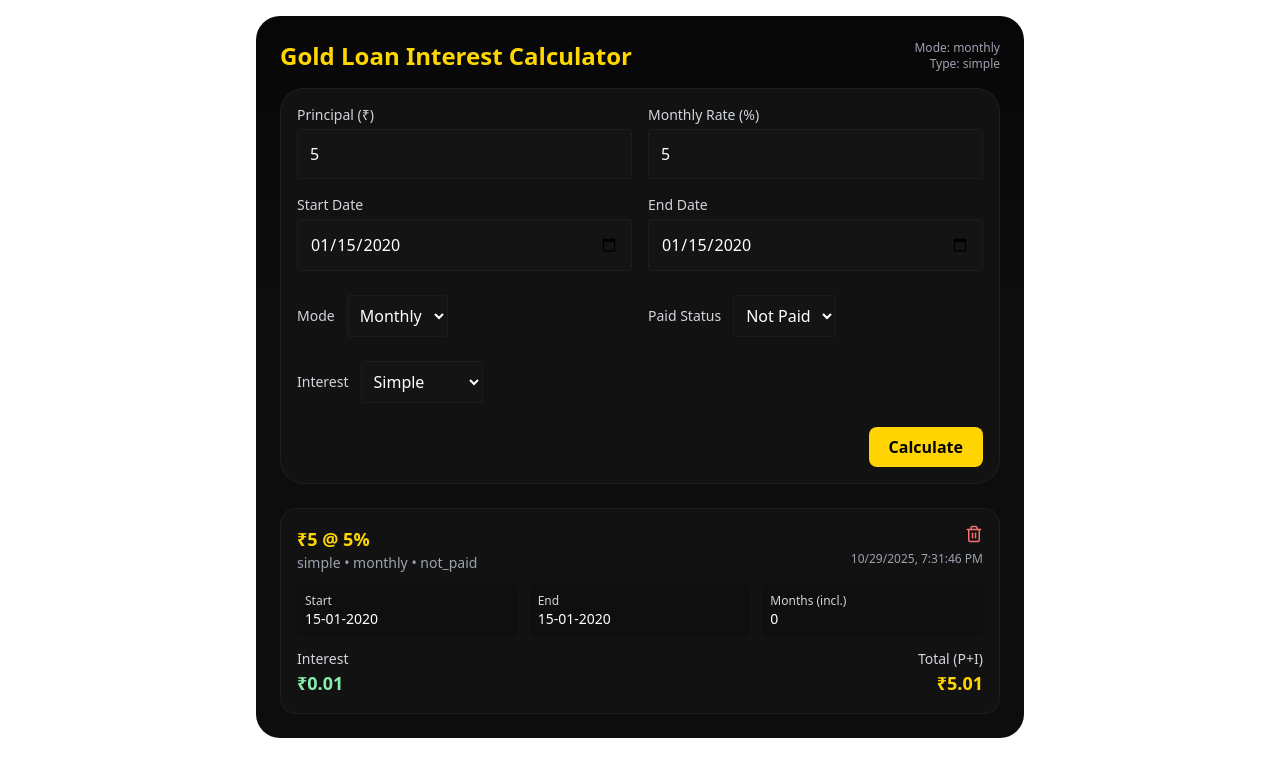
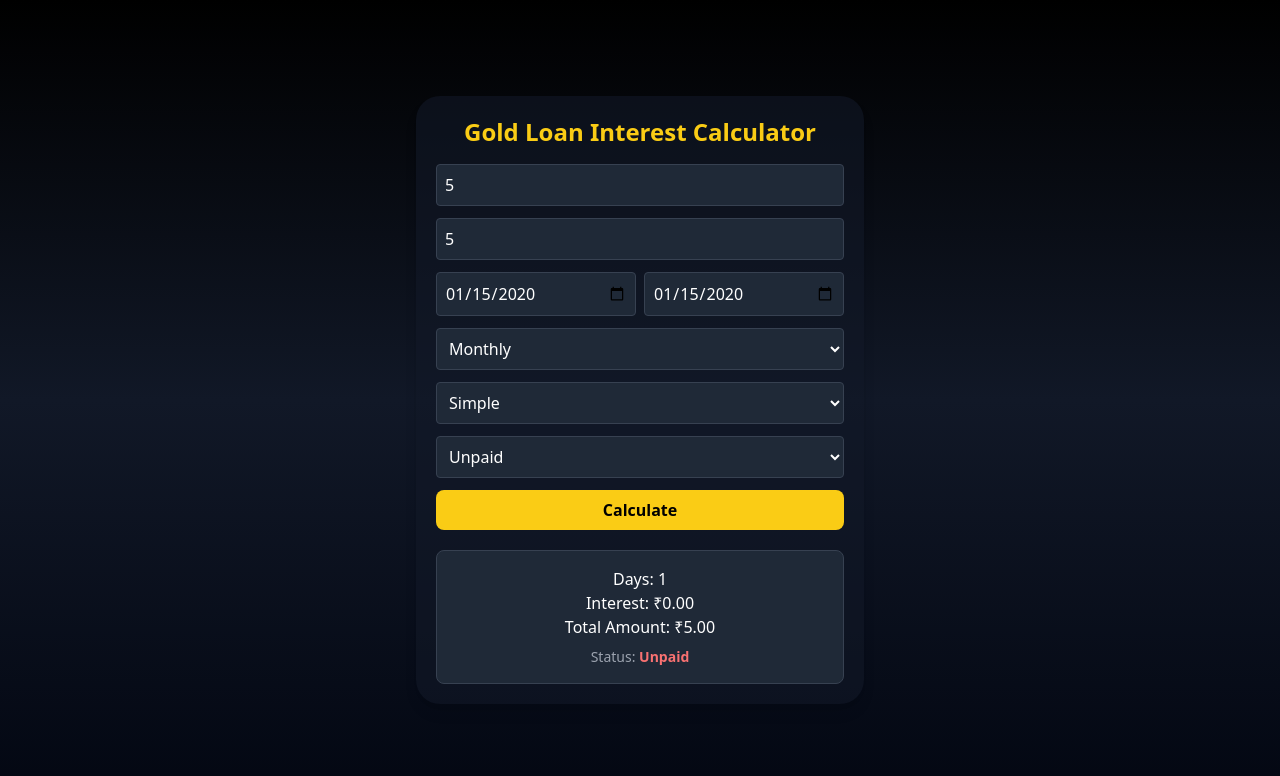
Before and after one commit to VamsikrishnaA/Interest_calculator, a React (Vite) app: page / in a window 1280 px wide. Both pictures are taken after typing "5", "5", "2020-01-15", "2020-01-15" into the empty fields and a click on the button "Calculate". Shown: the top 776 px of the page. Built offline with nearby package versions, Linux system fonts and the light colour scheme.

Commit message:
Update with auto refresh option

```diff
--- a/src/components/InterestCalculator.jsx
+++ b/src/components/InterestCalculator.jsx
@@ -1,374 +1,174 @@
-import React, { useEffect, useState } from "react";
-import { motion, AnimatePresence } from "framer-motion";
-import { Trash2 } from "lucide-react";
+import React, { useState, useEffect } from "react";
 
-/**
- * FINAL VERSION with "Paid / Not Paid" for Monthly Mode
- * - Dark-Gold Animated UI
- * - Inclusive day count
- * - Monthly half-month logic
- * - Compound interest every 12 months or 365 days
- * - If "Paid" → subtract first month interest
- */
-
-export default function InterestCalculator() {
+const InterestCalculator = () => {
   const [principal, setPrincipal] = useState("");
-  const [monthlyRate, setMonthlyRate] = useState("");
+  const [rate, setRate] = useState("");
   const [startDate, setStartDate] = useState("");
   const [endDate, setEndDate] = useState("");
-  const [mode, setMode] = useState("monthly");
-  const [interestType, setInterestType] = useState("simple");
-  const [paidStatus, setPaidStatus] = useState("not_paid");
-  const [results, setResults] = useState([]);
+  const [mode, setMode] = useState("Monthly");
+  const [interestType, setInterestType] = useState("Simple");
+  const [result, setResult] = useState(null);
+  const [paidStatus, setPaidStatus] = useState("Unpaid");
 
+  // ✅ Auto-refresh when new version detected
   useEffect(() => {
-    try {
-      const raw = localStorage.getItem("goldcalc_history");
-      if (raw) setResults(JSON.parse(raw));
-    } catch {}
+    const checkForUpdate = async () => {
+      try {
+        const response = await fetch(window.location.href, { cache: "no-store" });
+        const newHtml = await response.text();
+        const currentHtml = document.documentElement.innerHTML;
+
+        if (newHtml && !newHtml.includes(currentHtml.slice(0, 200))) {
+          console.log("🔁 New version detected — reloading...");
+          alert("🔄 New update found! Refreshing...");
+          window.location.reload(true);
+        }
+      } catch (error) {
+        console.log("⚠️ Update check failed:", error);
+      }
+    };
+
+    checkForUpdate();
   }, []);
 
-  useEffect(() => {
-    try {
-      localStorage.setItem("goldcalc_history", JSON.stringify(results));
-    } catch {}
-  }, [results]);
-
-  function inclusiveDaysBetween(startISO, endISO) {
-    const s = new Date(startISO + "T00:00:00");
-    const e = new Date(endISO + "T00:00:00");
-    return Math.floor((e - s) / (1000 * 60 * 60 * 24)) + 1;
-  }
-
-  function getMonthsCount(startISO, endISO) {
-    const start = new Date(startISO + "T00:00:00");
-    const end = new Date(endISO + "T00:00:00");
-    if (end < start) return { error: "invalid-range" };
-
-    function addOneMonth(d) {
-      const y = d.getFullYear();
-      const m = d.getMonth();
-      const day = d.getDate();
-      const next = new Date(y, m + 1, day);
-      if (next.getDate() !== day) next.setDate(0);
-      return next;
-    }
-
-    let cursor = new Date(start.getTime());
-    let fullMonths = 0;
-    while (true) {
-      const nx = addOneMonth(cursor);
-      if (nx <= end) {
-        fullMonths += 1;
-        cursor = nx;
-      } else break;
-    }
-
-    const daysCovered = Math.floor((cursor - start) / (1000 * 60 * 60 * 24));
-    const totalInclusive = inclusiveDaysBetween(startISO, endISO);
-    const remainingDays = totalInclusive - daysCovered;
-
-    let monthsCount = fullMonths;
-    let partialRule = "days";
-    if (remainingDays < 6) partialRule = "days";
-    else if (remainingDays >= 6 && remainingDays <= 16) {
-      monthsCount += 0.5;
-      partialRule = "half";
-    } else {
-      monthsCount += 1;
-      partialRule = "full";
-    }
-
-    return { fullMonths, remainingDays, totalInclusive, monthsCount, partialRule };
-  }
-
-  function round(n, digits = 2) {
-    const m = Math.pow(10, digits);
-    return Math.round(n * m) / m;
-  }
-
-  function calculate() {
-    if (!principal || !monthlyRate || !startDate || !endDate) {
-      alert("Please fill all fields");
+  // ✅ Interest Calculation
+  const calculateInterest = () => {
+    if (!principal || !rate || !startDate || !endDate) {
+      alert("Please fill all fields!");
       return;
     }
 
-    const P = Number(principal);
-    const rMonthly = Number(monthlyRate);
-    if (isNaN(P) || P <= 0 || isNaN(rMonthly) || rMonthly <= 0) {
-      alert("Enter valid inputs");
-      return;
-    }
-
-    const totalDays = inclusiveDaysBetween(startDate, endDate);
-    const monthsInfo = getMonthsCount(startDate, endDate);
+    const p = parseFloat(principal);
+    const r = parseFloat(rate);
+    const start = new Date(startDate);
+    const end = new Date(endDate);
+    const days =
+      Math.floor((end - start) / (1000 * 60 * 60 * 24)) + 1; // inclusive days
 
     let interest = 0;
-    let total = 0;
-    let extra = {};
 
-    // ---------------- SIMPLE INTEREST ----------------
-    if (interestType === "simple") {
-      if (mode === "daily") {
-        const dailyRate = rMonthly / 30 / 100;
-        interest = P * dailyRate * totalDays;
-        total = P + interest;
-        extra = { totalDays };
-      } else {
-        if (monthsInfo.partialRule === "days") {
-          const dailyRate = rMonthly / 30 / 100;
-          const dayInterest = P * dailyRate * monthsInfo.remainingDays;
-          const monthsInterest = P * (rMonthly / 100) * monthsInfo.fullMonths;
-          interest = monthsInterest + dayInterest;
-        } else {
-          interest = P * (rMonthly / 100) * monthsInfo.monthsCount;
-        }
+    if (mode === "Monthly") {
+      // Partial month logic
+      let months = Math.floor(days / 30);
+      const remainingDays = days % 30;
 
-        // 🟢 Subtract first month if "Paid"
-        if (paidStatus === "paid" && monthsInfo.monthsCount >= 1) {
-          const firstMonthInterest = P * (rMonthly / 100);
-          interest -= firstMonthInterest;
-        }
+      if (remainingDays >= 6 && remainingDays <= 16) months += 0.5;
+      else if (remainingDays > 16) months += 1;
 
-        total = P + interest;
-        extra = monthsInfo;
+      if (interestType === "Simple") {
+        interest = (p * r * months) / 100;
       }
-
-      // ---------------- COMPOUND INTEREST ----------------
-    } else {
-      if (mode === "daily") {
-        const dailyRate = rMonthly / 30 / 100;
-        let remaining = totalDays;
-        let currentPrincipal = P;
-        let totalInterestAccum = 0;
-        while (remaining >= 365) {
-          const blockInterest = currentPrincipal * dailyRate * 365;
-          totalInterestAccum += blockInterest;
-          currentPrincipal += blockInterest;
-          remaining -= 365;
-        }
-        if (remaining > 0) {
-          const remInterest = currentPrincipal * dailyRate * remaining;
-          totalInterestAccum += remInterest;
-        }
-        interest = totalInterestAccum;
-        total = P + interest;
-        extra = { totalDays };
-      } else {
-        let monthsRemaining = monthsInfo.monthsCount;
-        let currentPrincipal = P;
-        let totalInterestAccum = 0;
-        while (monthsRemaining >= 12) {
-          const blockInterest = currentPrincipal * (rMonthly / 100) * 12;
-          totalInterestAccum += blockInterest;
-          currentPrincipal += blockInterest;
-          monthsRemaining -= 12;
-        }
-        if (monthsRemaining > 0) {
-          const remInterest = currentPrincipal * (rMonthly / 100) * monthsRemaining;
-          totalInterestAccum += remInterest;
-        }
-        interest = totalInterestAccum;
-
-        // 🟢 Subtract first month if "Paid"
-        if (paidStatus === "paid" && monthsInfo.monthsCount >= 1) {
-          const firstMonthInterest = P * (rMonthly / 100);
-          interest -= firstMonthInterest;
-        }
-
-        total = P + interest;
-        extra = monthsInfo;
+    } else if (mode === "Daily") {
+      const dailyRate = r / 30;
+      if (interestType === "Simple") {
+        interest = (p * dailyRate * days) / 100;
       }
     }
 
-    const entry = {
-      id: Date.now(),
-      principal: round(P),
-      monthlyRate: rMonthly,
-      startDate,
-      endDate,
-      mode,
-      interestType,
-      paidStatus,
-      interest: round(interest),
-      total: round(total),
-      ...extra,
-    };
-
-    setResults((prev) => [entry, ...prev]);
-  }
-
-  function deleteEntry(id) {
-    setResults((prev) => prev.filter((r) => r.id !== id));
-  }
-
-  const formVariant = {
-    hidden: { opacity: 0, y: -18 },
-    visible: { opacity: 1, y: 0, transition: { duration: 0.45 } },
+    const total = p + interest;
+    setResult({
+      principal: p,
+      rate: r,
+      days,
+      interest: interest.toFixed(2),
+      total: total.toFixed(2),
+    });
   };
-  const cardVariant = (i) => ({
-    hidden: { opacity: 0, y: 18, scale: 0.98 },
-    visible: {
-      opacity: 1,
-      y: 0,
-      scale: 1,
-      transition: { delay: i * 0.07, type: "spring", stiffness: 120, damping: 14 },
-    },
-    exit: { opacity: 0, y: -12, transition: { duration: 0.25 } },
-  });
 
   return (
-    <div style={{ minHeight: "100vh" }} className="flex items-start justify-center p-4">
-      <style>{`
-        .gold-shimmer { background: linear-gradient(180deg, #070707 0%, #0d0d0d 40%); position: relative; overflow: hidden; }
-        .gold-shimmer::before {
-          content: ""; position: absolute; left: -40%; top: -30%; width: 180%; height: 160%;
-          background: radial-gradient(50% 50% at 50% 50%, rgba(255,208,96,0.06), rgba(255,209,96,0.02) 20%, transparent 40%),
-          linear-gradient(90deg, rgba(255,215,64,0.02), rgba(255,215,64,0.04), rgba(255,215,64,0.02));
-          transform: rotate(-25deg); animation: shimmerMove 9s linear infinite; pointer-events: none;
-        }
-        @keyframes shimmerMove {
-          0% { transform: translateX(-100%) rotate(-25deg); opacity: 0.7; }
-          50% { transform: translateX(0%) rotate(-25deg); opacity: 1; }
-          100% { transform: translateX(100%) rotate(-25deg); opacity: 0.7; }
-        }
-        .btn-gold { background: #ffd400; color: #000; font-weight: 700; }
-        .card-glow:hover { box-shadow: 0 10px 30px rgba(255, 208, 96, 0.06), 0 2px 8px rgba(0,0,0,0.6); transform: translateY(-4px); }
-        .gold-text { color: #FFD700; }
-        .panel { background: #121212; border: 1px solid rgba(255,215,64,0.06); }
-        .input-dark { background: #141414; color: #fff; border: 1px solid rgba(255,255,255,0.04); }
-      `}</style>
+    <div className="flex flex-col items-center justify-center min-h-screen bg-gradient-to-b from-black via-gray-900 to-gray-950 text-white p-4">
+      <div className="w-full max-w-md bg-gray-900 bg-opacity-60 rounded-2xl p-5 shadow-lg transition-all duration-500">
+        <h2 className="text-2xl font-bold text-yellow-400 mb-4 text-center">
+          Gold Loan Interest Calculator
+        </h2>
 
-      <div className="w-full max-w-3xl gold-shimmer rounded-2xl p-6">
-        <motion.div variants={formVariant} initial="hidden" animate="visible">
-          <div className="flex items-center justify-between mb-4">
-            <h1 className="text-2xl font-bold gold-text">Gold Loan Interest Calculator</h1>
-            <div className="text-right text-xs text-gray-400">
-              <div>Mode: {mode}</div>
-              <div>Type: {interestType}</div>
-            </div>
+        <div className="space-y-3">
+          <input
+            type="number"
+            placeholder="Principal (₹)"
+            value={principal}
+            onChange={(e) => setPrincipal(e.target.value)}
+            className="w-full p-2 rounded bg-gray-800 text-white border border-gray-700 focus:outline-none focus:ring-2 focus:ring-yellow-400"
+          />
+
+          <input
+            type="number"
+            placeholder="Monthly Rate (%)"
+            value={rate}
+            onChange={(e) => setRate(e.target.value)}
+            className="w-full p-2 rounded bg-gray-800 text-white border border-gray-700 focus:outline-none focus:ring-2 focus:ring-yellow-400"
+          />
+
+          <div className="flex gap-2">
+            <input
+              type="date"
+              value={startDate}
+              onChange={(e) => setStartDate(e.target.value)}
+              className="w-1/2 p-2 rounded bg-gray-800 border border-gray-700"
+            />
+            <input
+              type="date"
+              value={endDate}
+              onChange={(e) => setEndDate(e.target.value)}
+              className="w-1/2 p-2 rounded bg-gray-800 border border-gray-700"
+            />
           </div>
 
-          {/* Form */}
-          <div className="grid grid-cols-1 md:grid-cols-2 gap-4 panel rounded-2xl p-4">
-            <div className="flex flex-col">
-              <label className="text-sm text-gray-300 mb-1">Principal (₹)</label>
-              <input className="p-3 rounded input-dark" type="number" value={principal} onChange={(e) => setPrincipal(e.target.value)} placeholder="e.g., 70000" />
-            </div>
+          <select
+            value={mode}
+            onChange={(e) => setMode(e.target.value)}
+            className="w-full p-2 rounded bg-gray-800 border border-gray-700"
+          >
+            <option>Monthly</option>
+            <option>Daily</option>
+          </select>
 
-            <div className="flex flex-col">
-              <label className="text-sm text-gray-300 mb-1">Monthly Rate (%)</label>
-              <input className="p-3 rounded input-dark" type="number" step="0.01" value={monthlyRate} onChange={(e) => setMonthlyRate(e.target.value)} placeholder="e.g., 2.1" />
-            </div>
+          <select
+            value={interestType}
+            onChange={(e) => setInterestType(e.target.value)}
+            className="w-full p-2 rounded bg-gray-800 border border-gray-700"
+          >
+            <option>Simple</option>
+            <option>Compound</option>
+          </select>
 
-            <div className="flex flex-col">
-              <label className="text-sm text-gray-300 mb-1">Start Date</label>
-              <input className="p-3 rounded input-dark" type="date" value={startDate} onChange={(e) => setStartDate(e.target.value)} />
-            </div>
+          <select
+            value={paidStatus}
+            onChange={(e) => setPaidStatus(e.target.value)}
+            className="w-full p-2 rounded bg-gray-800 border border-gray-700"
+          >
+            <option>Unpaid</option>
+            <option>Paid</option>
+          </select>
 
-            <div className="flex flex-col">
-              <label className="text-sm text-gray-300 mb-1">End Date</label>
-              <input className="p-3 rounded input-dark" type="date" value={endDate} onChange={(e) => setEndDate(e.target.value)} />
-            </div>
+          <button
+            onClick={calculateInterest}
+            className="w-full py-2 mt-2 bg-yellow-400 text-black font-semibold rounded-lg hover:bg-yellow-500 transition-all"
+          >
+            Calculate
+          </button>
+        </div>
 
-            {/* Mode */}
-            <div className="flex items-center gap-3 mt-2">
-              <label className="text-sm text-gray-300">Mode</label>
-              <select className="p-2 rounded input-dark" value={mode} onChange={(e) => setMode(e.target.value)}>
-                <option value="monthly">Monthly</option>
-                <option value="daily">Daily</option>
-              </select>
-            </div>
-
-            {/* Paid Status - visible only if monthly */}
-            {mode === "monthly" && (
-              <div className="flex items-center gap-3 mt-2">
-                <label className="text-sm text-gray-300">Paid Status</label>
-                <select className="p-2 rounded input-dark" value={paidStatus} onChange={(e) => setPaidStatus(e.target.value)}>
-                  <option value="not_paid">Not Paid</option>
-                  <option value="paid">Paid</option>
-                </select>
-              </div>
-            )}
-
-            {/* Interest */}
-            <div className="flex items-center gap-3 mt-2">
-              <label className="text-sm text-gray-300">Interest</label>
-              <select className="p-2 rounded input-dark" value={interestType} onChange={(e) => setInterestType(e.target.value)}>
-                <option value="simple">Simple</option>
-                <option value="compound">Compound</option>
-              </select>
-            </div>
-
-            <div className="md:col-span-2 flex justify-end mt-2">
-              <motion.button whileTap={{ scale: 0.98 }} whileHover={{ scale: 1.02 }} className="btn-gold px-5 py-2 rounded-lg font-semibold" onClick={calculate}>
-                Calculate
-              </motion.button>
-            </div>
+        {result && (
+          <div className="mt-5 p-4 bg-gray-800 rounded-lg border border-gray-700 text-center animate-fadeIn">
+            <p>Days: {result.days}</p>
+            <p>Interest: ₹{result.interest}</p>
+            <p>Total Amount: ₹{result.total}</p>
+            <p className="text-sm text-gray-400 mt-2">
+              Status:{" "}
+              <span
+                className={`${
+                  paidStatus === "Paid" ? "text-green-400" : "text-red-400"
+                } font-semibold`}
+              >
+                {paidStatus}
+              </span>
+            </p>
           </div>
-        </motion.div>
-
-        {/* Results */}
-        <div className="mt-6">
-          <AnimatePresence>
-            {results.map((r, idx) => (
-              <motion.div key={r.id} initial="hidden" animate="visible" exit="exit" variants={cardVariant(idx)} className="card-glow panel rounded-xl p-4 mt-4" layout>
-                <div className="flex justify-between items-start">
-                  <div>
-                    <div className="text-lg font-semibold gold-text">₹{r.principal} @ {r.monthlyRate}%</div>
-                    <div className="text-sm text-gray-400">{r.interestType} • {r.mode} • {r.mode === "monthly" ? r.paidStatus : ""}</div>
-                  </div>
-                  <div className="flex flex-col items-end gap-2">
-                    <button onClick={() => deleteEntry(r.id)} className="text-red-400 hover:text-red-500">
-                      <Trash2 size={18} />
-                    </button>
-                    <div className="text-xs text-gray-400">{new Date(r.id).toLocaleString()}</div>
-                  </div>
-                </div>
-
-                {/* Date Info */}
-                <div className="mt-3 grid grid-cols-1 md:grid-cols-3 gap-3 text-sm">
-                  <div className="p-2 rounded bg-[#0f0f0f]">
-                    <div className="text-gray-300 text-xs">Start</div>
-                    <div className="text-white">
-                      {(() => {
-                        const d = new Date(r.startDate);
-                        return `${String(d.getDate()).padStart(2, "0")}-${String(d.getMonth() + 1).padStart(2, "0")}-${d.getFullYear()}`;
-                      })()}
-                    </div>
-                  </div>
-
-                  <div className="p-2 rounded bg-[#0f0f0f]">
-                    <div className="text-gray-300 text-xs">End</div>
-                    <div className="text-white">
-                      {(() => {
-                        const d = new Date(r.endDate);
-                        return `${String(d.getDate()).padStart(2, "0")}-${String(d.getMonth() + 1).padStart(2, "0")}-${d.getFullYear()}`;
-                      })()}
-                    </div>
-                  </div>
-
-                  <div className="p-2 rounded bg-[#0f0f0f]">
-                    <div className="text-gray-300 text-xs">{r.mode === "daily" ? "Days (incl.)" : "Months (incl.)"}</div>
-                    <div className="text-white">{r.mode === "daily" ? r.totalInclusive ?? r.totalDays : r.monthsCount ?? r.totalMonths}</div>
-                  </div>
-                </div>
-
-                <div className="mt-3 flex items-center justify-between">
-                  <div>
-                    <div className="text-sm text-gray-300">Interest</div>
-                    <div className="text-lg font-semibold text-green-300">₹{r.interest}</div>
-                  </div>
-                  <div className="text-right">
-                    <div className="text-sm text-gray-300">Total (P+I)</div>
-                    <div className="text-lg font-semibold gold-text">₹{r.total}</div>
-                  </div>
-                </div>
-              </motion.div>
-            ))}
-          </AnimatePresence>
-        </div>
+        )}
       </div>
     </div>
   );
-}
+};
+
+export default InterestCalculator;
```
